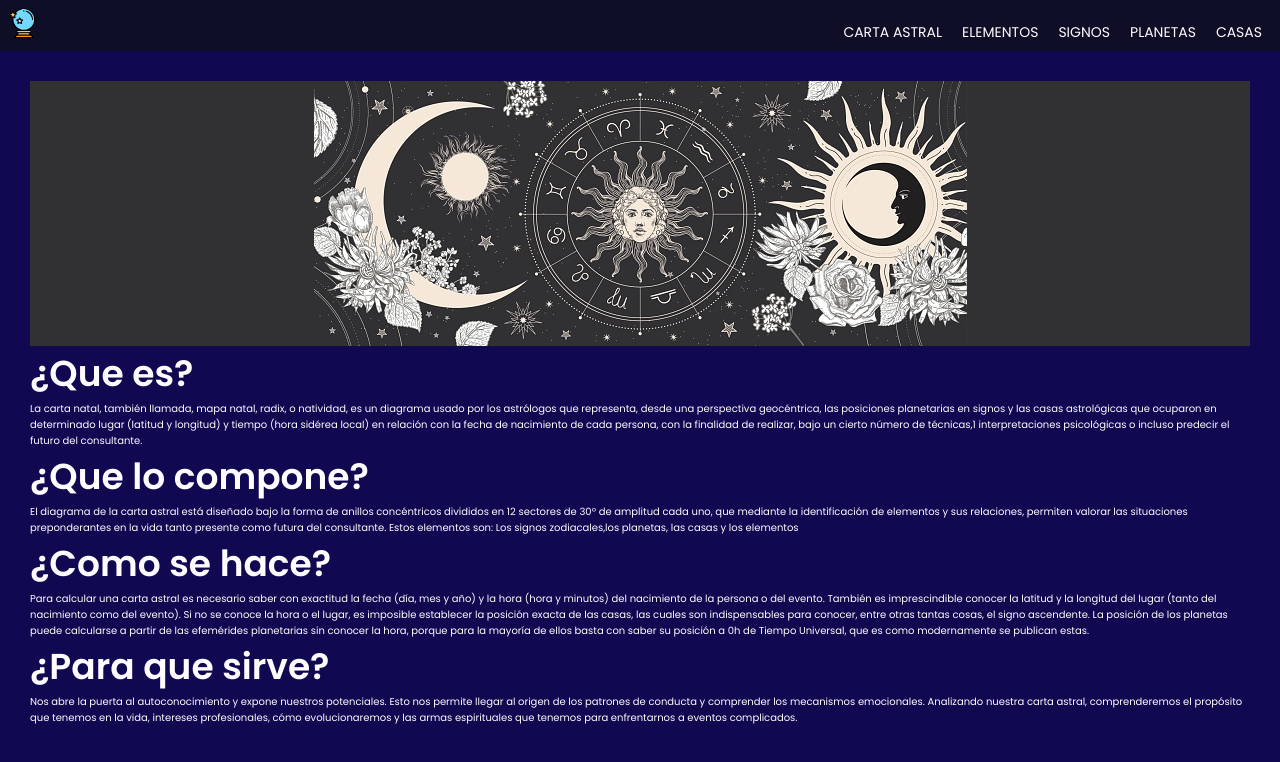
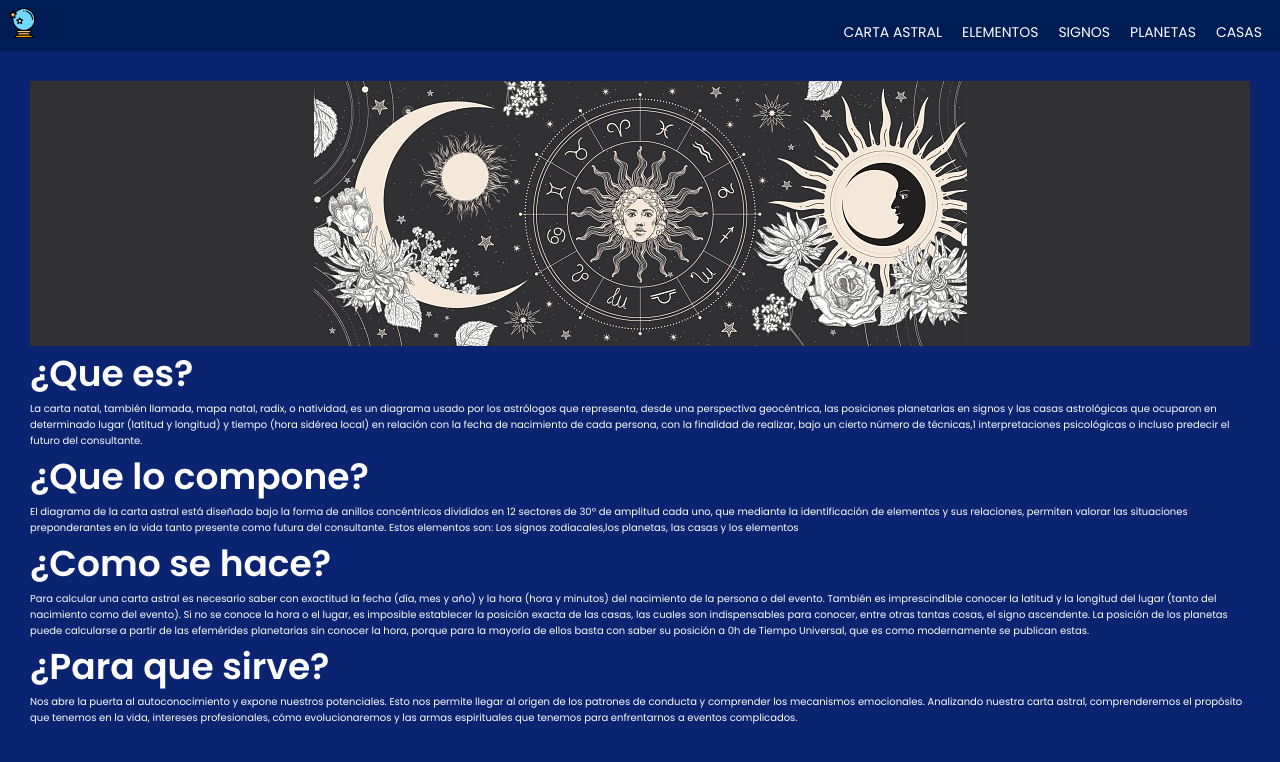
Before and after one commit to Laringitis/Coder-programacion-web, a plain HTML site: page index.html in a window 1280 px wide. Drawn offline with Linux system fonts and the light colour scheme.

Commit message:
Update index.css
animaciones y colores

```diff
--- a/css/index.css
+++ b/css/index.css
@@ -6,11 +6,12 @@ html {
 }
 :root{
     /* Palette */
-    --primary:  #0e0f26;
-    --secondary: #100850;
-    --tertiary: #390193;
-    --light: #fffcff;
+    --primary: #001C55;
+    --secondary: #0A2472;
+    --tertiary: #0C488D;
+    --light: #FDFDFD;
     --dark: #000;
+    --quaternary: #397eff;
     /* Font Sizes */
     --text-xxl: 4.8em;
     --text-xl: 3.6em;
@@ -70,6 +71,10 @@ a:hover{
 .logo{
     height: 3rem;
 }
+/* ANIMACIONES */
+a:hover{
+    background-color: var(--quaternary);
+}
 /* MAIN*/
 main{
     padding: 3rem;
```
